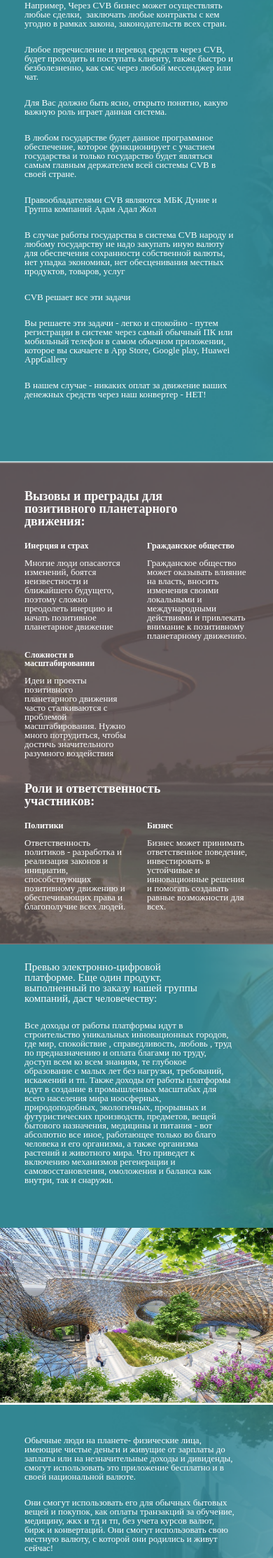
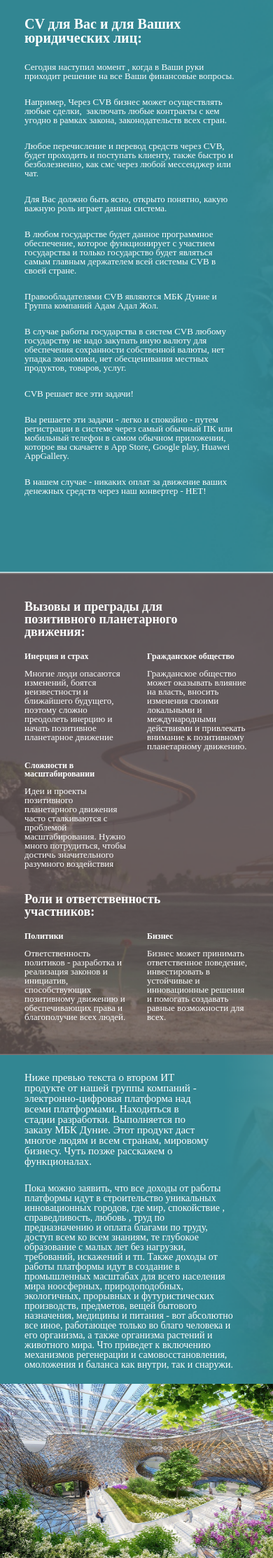
Before and after one commit to hmakhsudov/duniemain, a Django app: page / in a window 390 px wide. Shown: the part 3503-5730 px from the top of the page at 70% size. Run offline with Django 5.2, Linux system fonts and the light colour scheme; some web fonts are replaced.

Commit message:
more changes

```diff
--- a/dunie/dunie/static/css/styles.css
+++ b/dunie/dunie/static/css/styles.css
@@ -315,7 +315,7 @@ button {
     }
 
     .header__text {
-        font-size: 13px;
+        font-size: 15px;
     }
 
     header {
@@ -610,9 +610,16 @@ nav ul {
         background-repeat: no-repeat;
     }
 
+
     .info-main {
         background-image: url(../img/info-banner_mobile.png);
         height: 190px;
+        background-size: cover;
+        background-repeat: no-repeat;
+    }
+    .global{
+        background-image: url(../img/global_bg.png);
+        height: 450px;
         background-size: cover;
         background-repeat: no-repeat;
     }
@@ -636,6 +643,9 @@ nav ul {
         font-weight: 300;
         font-size: 13px;
     }
+    .global-title{
+        font-size: 20px;
+    }
 }
 
 @media (min-width: 700px) {
@@ -653,6 +663,7 @@ nav ul {
         background-repeat: no-repeat;
     }
 
+
     .cvb-business__content {
         display: block;
     }
@@ -789,7 +800,7 @@ nav ul {
 
     .second_info {
         background-image: url(../img/info-banner2_mobile.png);
-        height: 405px;
+        height: 470px;
         background-size: cover;
         background-repeat: no-repeat;
     }
@@ -807,7 +818,11 @@ nav ul {
     }
 
     .second_content-text p {
-        font-size: 13px;
+        font-size: 14px;
+        font-weight: 300;
+    }
+    .global_content-text p {
+        font-size: 15px;
         font-weight: 300;
     }
 }
--- a/dunie/templates/index.html
+++ b/dunie/templates/index.html
@@ -190,7 +190,7 @@
                     <p>В каждом секторе экономики, где человек будет использовать для оплаты систему CVB - цена снизится
                         <span>от 50 до 80%. </span>
                     </p>
-                    <p><span>И это - не шутка!</span></p>
+
                     <p> <span>Оплата через CVB позволит снизить закредитованность всего населения.</span>
                      </p>
                      <p>   Используя продукт CVB для любых финансовых переводов, транзакций в системе CVB - вы
@@ -218,7 +218,7 @@
         <div class="container">
             <div class="info__content cvb-business__content">
                 <div class="info__content-text cvb-business-text">
-                    <h2>CVB и для бизнеса и для Вас и для Ваших юридических лиц:</h2>
+                    <h2>CV для Вас и для Ваших юридических лиц:</h2>
                     <p>Сегодня наступил момент , когда в Ваши руки приходит решение на все Ваши финансовые вопросы.
                     </p>
                     <p>Например,
@@ -234,12 +234,12 @@
                         государства и только государство будет являться самым главным держателем всей системы CVB в
                         своей стране.
                     </p>
-                    <p>Правообладателями CVB являются МБК Дуние и Группа компаний Адам Адал Жол
+                    <p>Правообладателями CVB являются МБК Дуние и Группа компаний Адам Адал Жол.
                     </p>
-                    <p>В случае работы государства в система CVB народу и любому государству не надо закупать иную валюту для обеспечения сохранности собственной валюты, нет упадка экономики, нет обесценивания местных продуктов, товаров, услуг
+                    <p>В случае работы государства в систем CVB любому государству не надо закупать иную валюту для обеспечения сохранности собственной валюты, нет упадка экономики, нет обесценивания местных продуктов, товаров, услуг.
                     </p>
-                    <p>CVB решает все эти задачи</p>
-                    <p>Вы решаете эти задачи - легко и спокойно - путем регистрации в системе через самый обычный ПК или мобильный телефон в самом обычном приложении, которое вы скачаете в App Store, Google play, Huawei AppGallery</p>
+                    <p>CVB решает все эти задачи!</p>
+                    <p>Вы решаете эти задачи - легко и спокойно - путем регистрации в системе через самый обычный ПК или мобильный телефон в самом обычном приложении, которое вы скачаете в App Store, Google play, Huawei AppGallery.</p>
                     <p>В нашем случае - никаких оплат за движение ваших денежных средств через наш конвертер - НЕТ!</p>
                 </div>
             </div>
@@ -299,9 +299,10 @@
                     <img src="{% static 'img/info-banner22.png' %}" alt="">
                 </div>
                 <div class="info__content-text second_content-text spendings_content-text">
-                    <div class="second__content-text-title">Превью электронно-цифровой платформе. Еще один продукт,
-                        выполненный по заказу нашей группы компаний, даст человечеству:</div>
-                    <p>Все доходы от работы платформы идут в строительство уникальных инновационных городов, где мир,
+                    <div class="second__content-text-title">Ниже превью текста о втором ИТ продукте от нашей группы компаний - электронно-цифровая платформа над всеми платформами.
+                        Находиться в стадии разработки. Выполняется по заказу МБК Дуние. Этот продукт даст многое людям и всем странам, мировому бизнесу.
+                        Чуть позже расскажем о функционалах. </div>
+                    <p>Пока можно заявить, что все доходы от работы платформы идут в строительство уникальных инновационных городов, где мир,
                         спокойствие , справедливость, любовь , труд по предназначению и оплата благами по труду, доступ
                         всем ко всем знаниям, те глубокое образование с малых лет без нагрузки, требований, искажений и
                         тп. Также доходы от работы платформы идут в создание в промышленных масштабах для всего
@@ -405,15 +406,33 @@
             <div class="press__text">
                 <p>Люди принесут информацию людям при любом раскладе. Я готова от имени всей команды и группы наших
                     компаний по
-                    всей планете предложить информацию о том, что у нас есть Решение по каждой ситуации на планете.</p>
+                    сообщить информацию о том, что у нас есть Решение по каждой ситуации на планете.</p>
                 <p>- Как это понять? <br>
                     - Задавайте вопросы - ответы есть!</p>
                 <p>А пока не ждите ответа, раз не задали вопрос, но хотя бы
                     двигайтесь по своему предназначению. На сегодня мы особо можем пригодиться юридическим лицам в любом
                     секторе
-                    экономики, при этом обычные люди, то есть физические лица, узнав, поняв, попробовав - примут решение
-                    сами, нужны мы или нет
+                    экономики, при этом обычные люди, то есть физические лица, узнав, поняв, попробуют наш продукт CVB и примут решение
+                    сами, нужны мы или нет.
                     Сарафанное радио не отменить.</p>
+            </div>
+        </div>
+    </section>
+    <section class="info global">
+        <div class="container">
+            <div class="info__content second_content global_content">
+                <div class="info__image second_image global_image">
+                    <img src="{% static 'img/info-banner.png' %}" alt="">
+                </div>
+                <div class="info__content-text second_content-text global_content-text">
+                   <p class="global-title">
+                    Позитивное планетарное движение Дуние и ЖИВАЯ дорожная карта
+                   </p>
+                   <p>
+                    Движение и дорожная карта проявлены юридическими лицами с единым уставом в рамках которого ведется вся деятельность по всей планете. Наши компании: МБК Дуние и ООО Адам Адал Жол представлены в Российской Федерации, Кыргызстане, Казахстане, Канаде, Индии, Турции. На данный момент идет процесс регистрация и выстраивания отношений в более чем 90 стран мира и в течении полу года наша группа компаний проявится во всех 251 стране.
+                    <br>Наша группа компаний трудится во благо человечества, в том числе мы занимаемся образовательной деятельностью, воспитательной деятельностью, социальными и строительными программами. Группа компаний является заказчиком разнообразных программных продуктов. В том числе CVB выходит на рынок; платформа платформ на очереди. Затем будут и другие программные продукты.
+                   </p>
+                </div>
             </div>
         </div>
     </section>
@@ -447,7 +466,7 @@
                     <img src="{% static 'img/info-banner.png' %}" alt="">
                 </div>
                 <div class="info__content-text second_content-text">
-                    <p>Творим благо всем. У меня нет прав оценивать кто прав, кто виноват, кто зло, кто добро. Нет
+                    <p>Трудиться во благо человека и человечества- такая философия нашей группы компаний.<br>  У меня нет прав оценивать кто прав, кто виноват, кто зло, кто добро. Нет
                         ни зла, ни добра, ни плохого, ни хорошего, есть все мы, сознание всех. Это и есть ЖИВАЯ дорожная
                         карта. Я действую по своему предназначению. Донесу инфо до каждого из вас и примет решение для
                         себя каждый человек во всем.<br> <br>Нельзя отнять у цветка его рост. Нельзя отнять у информации
@@ -482,8 +501,8 @@
                     <p><span>Благодарим: </span></p>
                     <p>1. МПК Универсум
                     <p>2. ООО Септриллион</p>
-                    <p>3. АССОЦИАЦИЯ - Международная правительственная организация - Международное агентство
-                        общественной безопасности</p>
+                    <p>3. Международная неправительственная организация в форме Ассоциация - Международное агенство общественной безопасности (AIAPS)<br>
+                    INTERNATIONAL AGENCY OF PUBLIC SECURITY </p>
                 </div>
             </div>
     </section>
@@ -519,7 +538,7 @@
                     <br>
 
                     Человек знай, что созидание + технологии = ЖИЗНЬ Человека в общем доме и в нашем
-                    космическом корабле под именем планета Земля
+                    космическом корабле под именем планета Земля!
                 </div>
 
             </div>
@@ -577,8 +596,9 @@
             </div>
         </div>
         <section class="graphics">
+            <img src="{% static 'img/bye.jpg' %}" alt="" style="height: auto; margin-bottom: 25px">
             <div class="container" style="text-align: center;">
-                <img src="{% static 'img/bye.jpg' %}" alt="" style="height: auto; margin-bottom: 25px">
+
                 <h2 style="color: #000;">До новых встреч!</h2>
             </div>
 
```
Also changed, not shown: dunie/dunie/static/img/bye.jpg, dunie/dunie/static/img/global_bg.png (added), dunie/dunie/static/img/qr/qr1.png.
